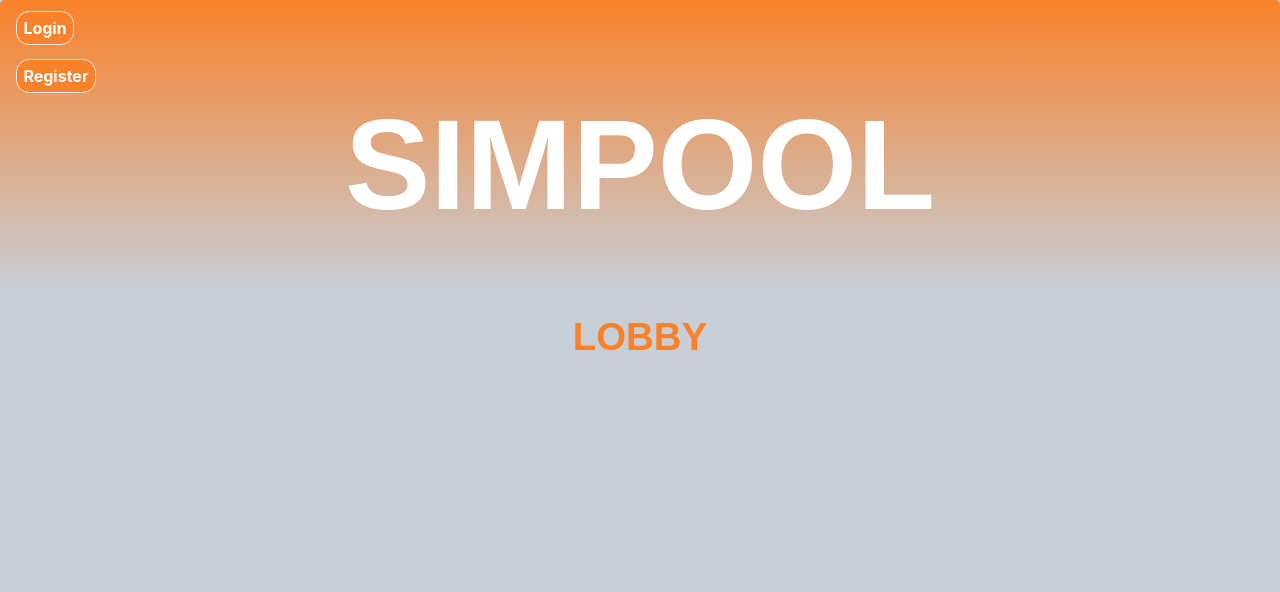
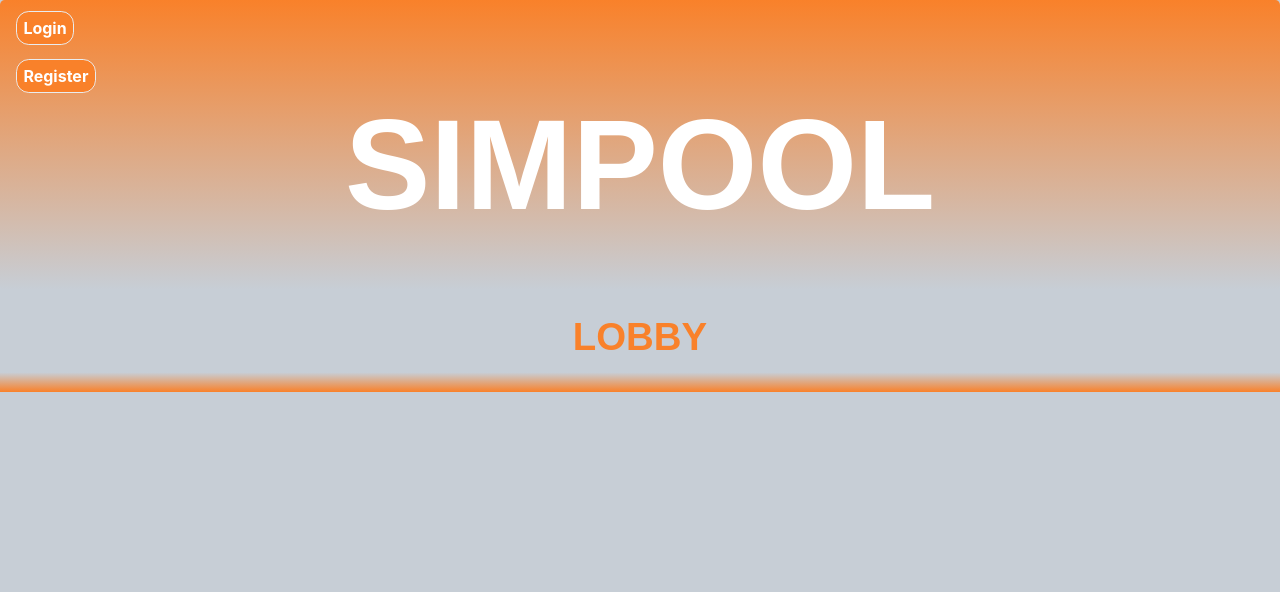
Before and after one commit to pmammino/simpool, a Flask app: page / in a window 1280 px wide. Shown: the top 592 px of the page. Run offline with Flask 2, Linux system fonts and the light colour scheme; data that the repository does not hold is empty; some libraries are stand-ins or nearby versions.

Commit message:
Update main.css

```diff
--- a/static/css/main.css
+++ b/static/css/main.css
@@ -8,7 +8,7 @@ a, a:hover, a:focus, a:active {
 }
 
 body {
-  background-color: #C7CED6;
+    background: linear-gradient(#C7CED6 95%,#F9812A);
 }
 
 .clickme {
```
